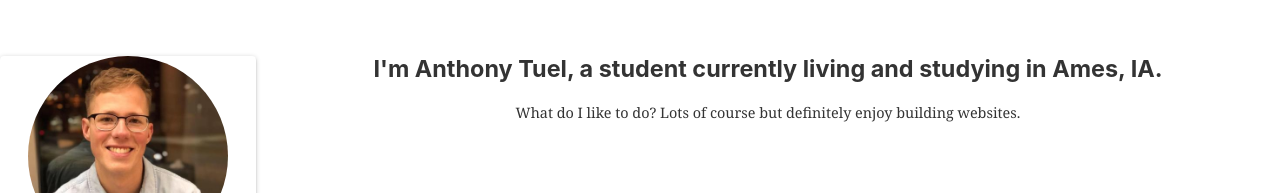
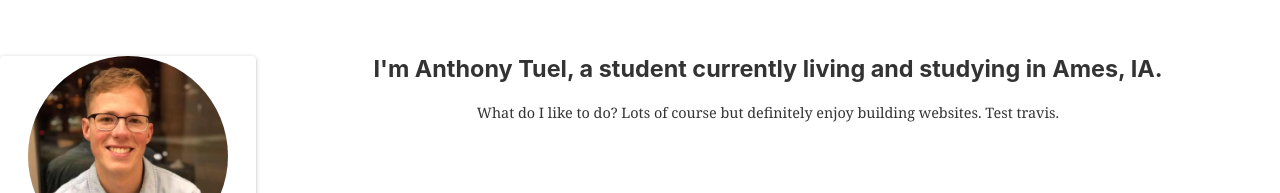
Before and after one commit to anthonytuel/anthonytuel.com, a Gatsby site: page / in a window 1280 px wide. Shown: the top 193 px of the page. Built offline with nearby package versions, Linux system fonts and the light colour scheme; Gatsby itself is replaced by a stand-in of ours.

Commit message:
testing travis v2

```diff
--- a/src/pages/index.js
+++ b/src/pages/index.js
@@ -10,14 +10,11 @@ const IndexPage = () => (
     <h2>I'm <strong>Anthony Tuel,</strong> a student currently living and studying in Ames, IA.</h2>
     <p>
       What do I like to do? Lots of course but definitely enjoy building
-      websites.
+      websites. Test travis.
     </p>
   </div>
   </Layout>
 )
 
-/*
-I’m Julia Khusainova, a designer and photographer currently living and working in San Francisco, CA.
-*/
 
 export default IndexPage
```
